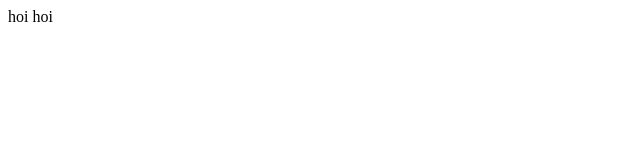
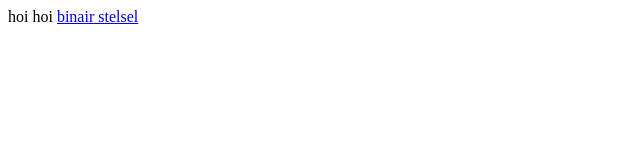
Before and after one commit to Hanna1919/Hanna1919.github.io, a plain HTML site: page index.html in a window 1280 px wide. Shown: the whole page, without its empty margins (0-640 px from the left). Drawn offline with Linux system fonts and the light colour scheme.

Commit message:
link toegevoegd

```diff
--- a/index.html
+++ b/index.html
@@ -5,5 +5,6 @@
     </head>
     <body>
 <text>hoi hoi</text>
+<a href="binairstelsel.html">binair stelsel</a>
     </body>
 </html>
```
